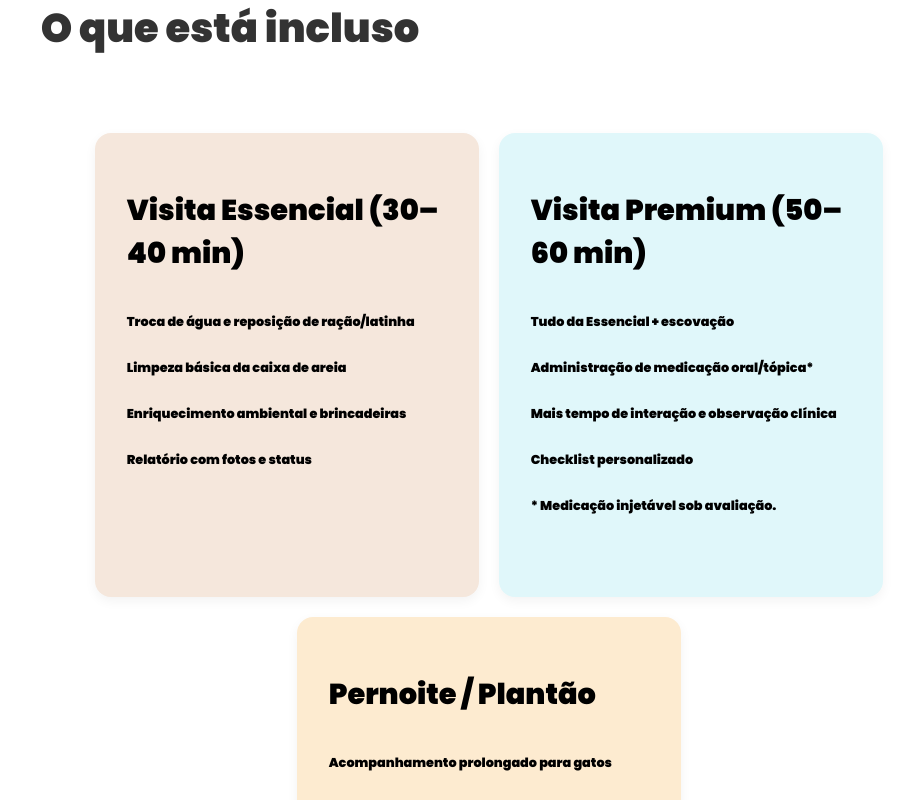
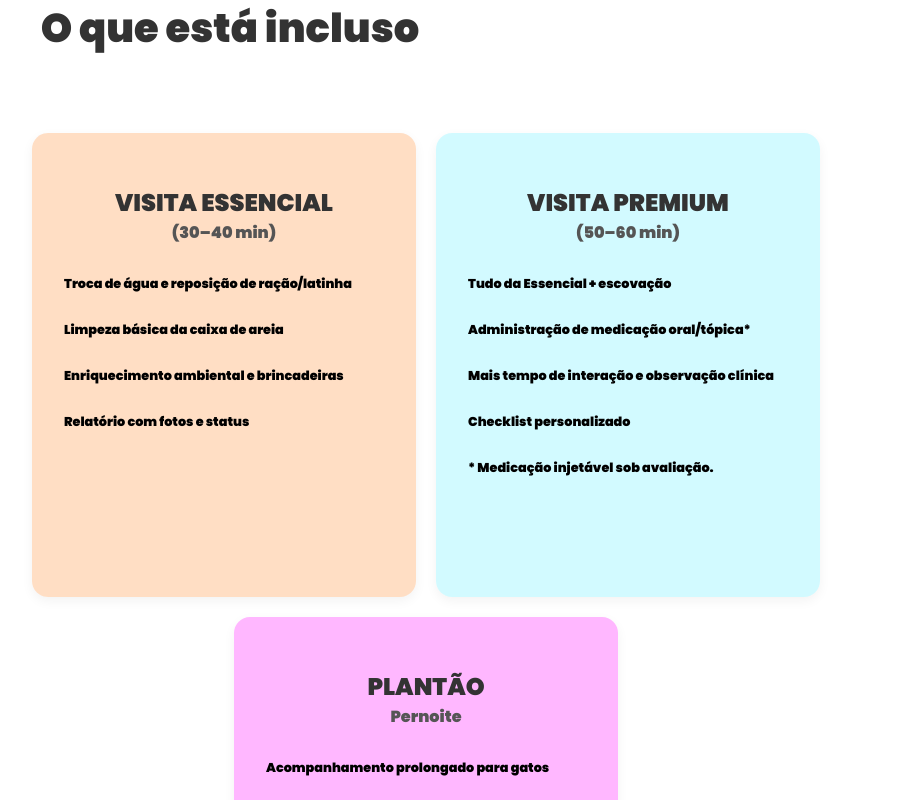
Before and after one commit to Raphyyyyy/catsitter, a React (Vite) app: page / in a window 1280 px wide. Shown: the part 1420-2220 px from the top of the page, without its empty margins (214-1128 px from the left). Built offline with nearby package versions, Linux system fonts and the light colour scheme.

Commit message:
ajustado tamanho de servços

```diff
--- a/src/DB/DB.ts
+++ b/src/DB/DB.ts
@@ -1,4 +1,6 @@
 // src/DB/DB.ts
+
+import { sub } from "framer-motion/client";
 
 export const DBMenu = {
 //----------------------------------------------------------------------------------------------------------------
@@ -58,7 +60,8 @@ export const DBServicos = [
   {
     titulo: "O que está incluso",
     servico1: {
-      titulo: "Visita Essencial (30–40 min)",
+      titulo: "Visita Essencial ",
+      subtitulo: "(30–40 min)",
       descricao: [
         "Troca de água e reposição de ração/latinha",
         "Limpeza básica da caixa de areia",
@@ -67,7 +70,8 @@ export const DBServicos = [
       ]
     },
     servico2: {
-      titulo: "Visita Premium (50–60 min)",
+      titulo: "Visita Premium ",
+      subtitulo: "(50–60 min)",
       descricao: [
         "Tudo da Essencial + escovação",
         "Administração de medicação oral/tópica*",
@@ -77,7 +81,8 @@ export const DBServicos = [
       ]
     },
     servico3: {
-      titulo: "Pernoite / Plantão",
+      titulo: "Plantão",
+      subtitulo: "Pernoite",
       descricao: [
         "Acompanhamento prolongado para gatos seniores ou pós‑operatório",
         "Relatórios detalhados com fotos e vídeos",
--- a/src/components/servicos/ServicosCard.tsx
+++ b/src/components/servicos/ServicosCard.tsx
@@ -1,8 +1,9 @@
 import { DBServicos } from "../../DB/DB";
 import "../../style/ServicosCard.css";
+import Back from "../Back";
 
 const ServicosCard = () => {
-  const cardColors = ["#F5E7DC", "#E0F7FA", "#FDEBD0"]; // cores diferentes para os 3 cards
+  const cardColors = ["#ff6f003b", "#00e1ff2d", "#ff05ff49"]; // cores diferentes para os 3 cards
 
   return (
     <>
@@ -15,11 +16,13 @@ const ServicosCard = () => {
             style={{ backgroundColor: cardColors[index] }}
           >
             <h2 className="servicosCardTitulo">{servico.titulo}</h2>
+            <h3 className="servicosCardSubtitulo">{servico.subtitulo}</h3>
             <ul>
               {servico.descricao.map((item, i) => (
                 <li key={i} className="servicosCardItem">{item}</li>
               ))}
             </ul>
+
           </div>
         );
       })}
--- a/src/style/Servicos.css
+++ b/src/style/Servicos.css
@@ -2,7 +2,7 @@
     display: flex;
     flex-direction: column;
     justify-content: space-between;
-    align-items: first baseline;
+    /* align-items: first baseline; */
     padding: 5% 15%;
     gap: 3rem;
     flex-wrap: wrap;
@@ -12,7 +12,7 @@
     display: flex;
     flex-direction: row;
     justify-content: center;
-    align-items: center;
+    /* align-items: center; */
     gap: 20px;
     flex-wrap: wrap;
 }
--- a/src/style/ServicosCard.css
+++ b/src/style/ServicosCard.css
@@ -1,7 +1,8 @@
 .servicosCardPai {
   flex: 1 1 25rem;
   max-width: 20rem;
-  min-height: 25rem;
+  height: 25rem;
+  min-height: 5rem;
   display: flex;
   flex-direction: column;
   background-color: rgb(245, 231, 220);
@@ -24,3 +25,25 @@ font-weight: 100;
   list-style: none;
   line-height: 3.6;
 }
+
+.servicosCardTitulo {
+  display: flex;
+  justify-content: center;
+  align-items: center;
+  font-size: 1.5rem;
+  font-weight: 600;
+  margin-bottom: 0.5rem;
+  color: #333;
+  text-transform: uppercase;
+}
+
+.servicosCardSubtitulo {
+  display: flex;
+  justify-content: center;
+  align-items: center;
+  font-size: 1rem;
+  font-weight: 300;
+  margin-top: -0.5rem;
+  margin-bottom: 1rem;
+  color: #555;
+}
```
